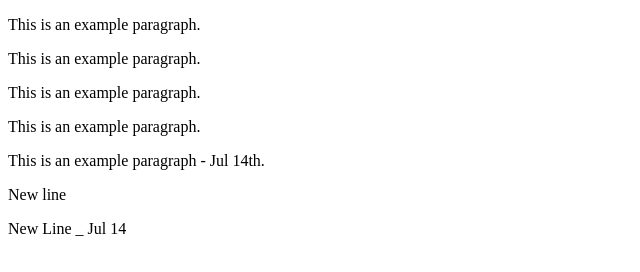
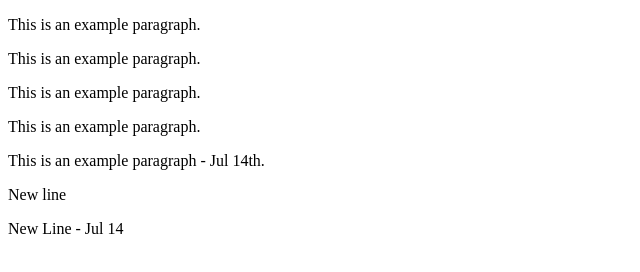
Before and after one commit to roshmaran/testing123, a plain HTML site: page index.html in a window 1280 px wide. Shown: the full height of the page, 0-640 px from the left. Drawn offline with Linux system fonts and the light colour scheme.

Commit message:
Update index.html

```diff
--- a/index.html
+++ b/index.html
@@ -10,6 +10,6 @@
     <p>This is an example paragraph. <p>
     <p>This is an example paragraph - Jul 14th. <p>
     <p>New line </p>
-    <p>New Line _ Jul 14</p>
+    <p>New Line - Jul 14</p>
   </body>
 </html>
```
